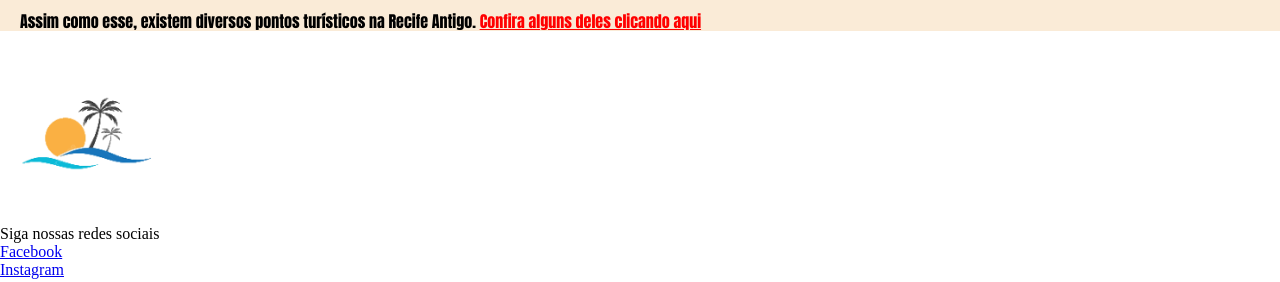
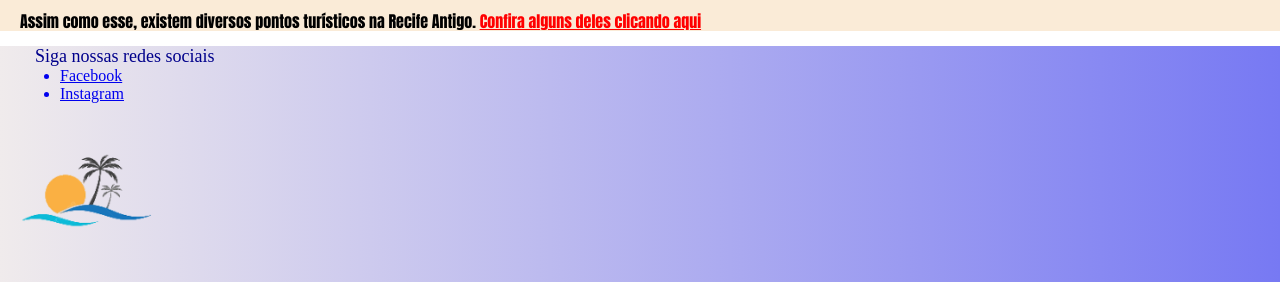
Before and after one commit to CiceroMarques/Desenvolvimento-Proz, a plain HTML site: page PaginaPorCompleto/index.html in a window 1280 px wide. Shown: the part 832-1114 px from the top of the page. Drawn offline with Linux system fonts and the light colour scheme.

Commit message:
Add files via upload

```diff
--- a/PaginaPorCompleto/index.html
+++ b/PaginaPorCompleto/index.html
@@ -39,12 +39,13 @@
 
     <footer>
         <nav>
+            <p> Siga nossas redes sociais </p>
+            <ul>
+                <a href="https://www.facebook.com/recife.turismo/"><li>Facebook</li></a>
+                <a href="https://www.instagram.com/recifetur"> <li>Instagram</li></a>
+            </ul>
         <img src="img/Logo.png" alt="Logo Página">
-        <p> Siga nossas redes sociais </p>
-        <ul>
-            <a href="https://www.facebook.com/recife.turismo/"> <li>Facebook</li></a>
-            <a href="https://www.instagram.com/recifetur"> <li>Instagram</li></a>
-        </ul>
+
         </nav>
     </footer>
 
--- a/PaginaPorCompleto/style.css
+++ b/PaginaPorCompleto/style.css
@@ -84,3 +84,20 @@ footer img {
     height: 175px;
     width: 175px;
 }
+
+footer {
+    display: flex;
+    flex-direction: column;
+    width: 100%;
+    background-image: linear-gradient(to left, rgb(119, 121, 243), rgb(240, 235, 236));
+}
+
+footer p {
+    color: darkblue;
+    font-size: large;
+    margin-left: 35px;
+}
+
+footer ul {
+    margin-left: 60px;
+}
```
Also changed, not shown: PaginaPorCompleto/pagina2.html (+5 -5 lines).
